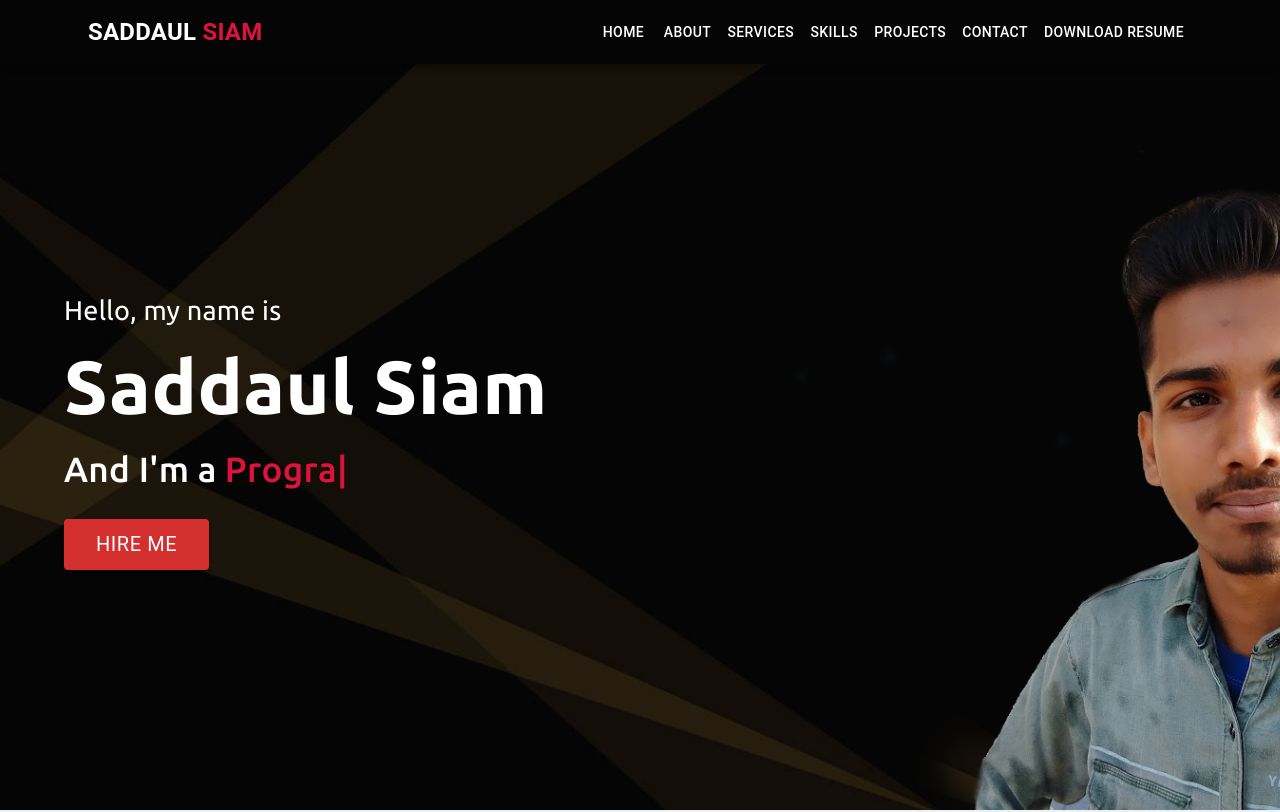
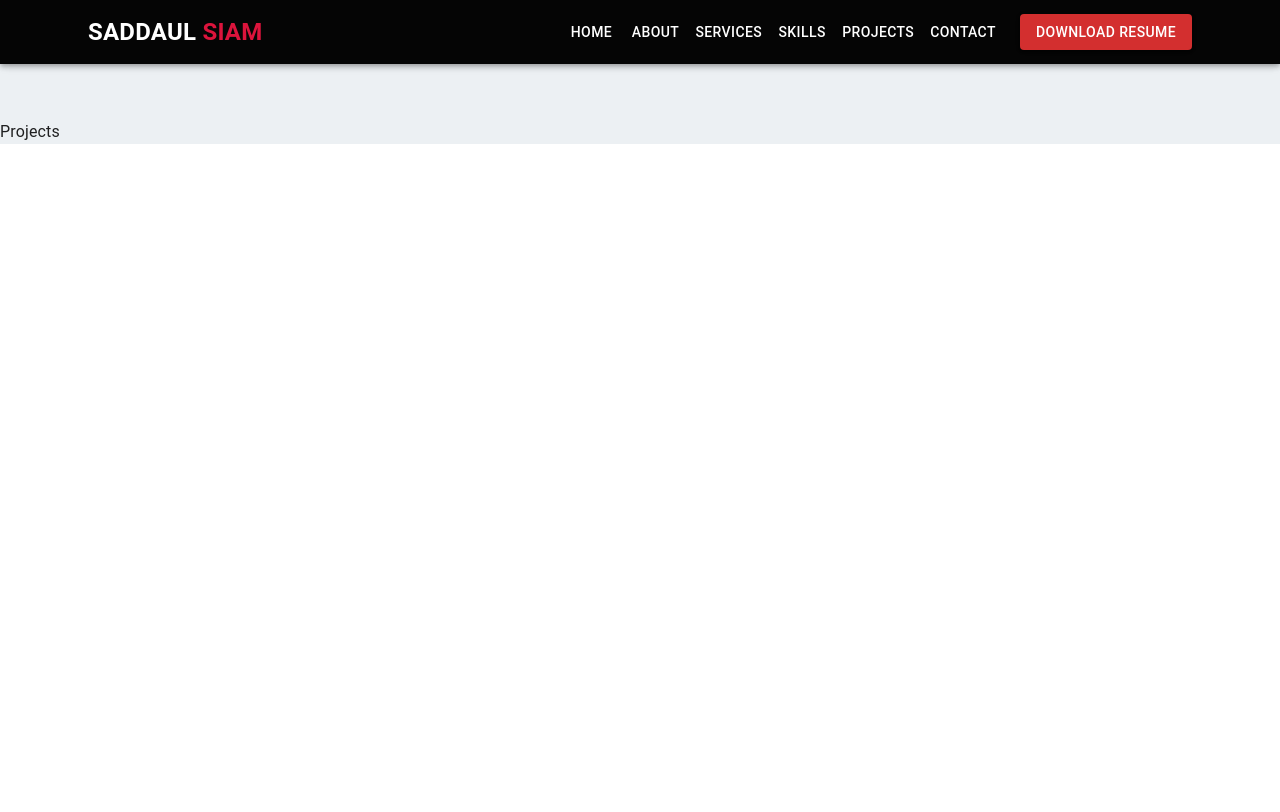
Before and after one commit to Saddaul-Siam/My-portfolio, a React (Create React App) app: page /projects in a window 1280 px wide. Shown: the top 812 px of the page. Built offline with nearby package versions, Linux system fonts and the light colour scheme.

Commit message:
code update

```diff
--- a/src/App.js
+++ b/src/App.js
@@ -1,10 +1,17 @@
 import './App.css';
 import Home from './Pages/Home/Home/Home';
-
+import { BrowserRouter, Routes, Route } from "react-router-dom";
+import Projects from './Pages/Projects/Projects';
 function App() {
   return (
     <div className="App">
-      <Home />
+
+      <BrowserRouter>
+        <Routes>
+          <Route path="/" element={<Home />} />
+          <Route path="projects" element={<Projects />} />
+        </Routes>
+      </BrowserRouter>
     </div>
   );
 }
--- a/src/Pages/Home/MYSkills/MYSkills.js
+++ b/src/Pages/Home/MYSkills/MYSkills.js
@@ -60,7 +60,15 @@ const MYSkills = () => {
 
           <p>React</p>
           <div class="container">
-            <div class="skills php">85%</div>
+            <div class="skills react">90%</div>
+          </div>
+          <p>Bootstrap</p>
+          <div class="container">
+            <div class="skills bootstrap">95%</div>
+          </div>
+          <p>Material UI</p>
+          <div class="container">
+            <div class="skills materialUI">95%</div>
           </div>
         </Grid>
       </Grid>
--- a/src/Pages/Home/MYSkills/MySkills.css
+++ b/src/Pages/Home/MYSkills/MySkills.css
@@ -13,4 +13,6 @@
 .html {width: 95%; background-color: #04AA6D;}
 .css {width: 90%; background-color: #2196F3;}
 .js {width: 90%; background-color: #f44336;}
-.php {width: 85%; background-color: #808080;}
+.react {width: 90%; background-color: #eb858d;}
+.bootstrap {width: 95%; background-color: #8f86e6;}
+.materialUI {width: 95%; background-color: #56d8c6;}
--- /dev/null
+++ b/src/Pages/Projects/Projects.js
@@ -0,0 +1,14 @@
+import { Box } from '@mui/system';
+import React from 'react';
+import Navigation from '../Shared/Navigation/Navigation';
+
+const Project = () => {
+  return (
+    <div>
+      <Navigation />
+      <Box sx={{ pt:15}}>Projects</Box>
+    </div>
+  );
+};
+
+export default Project;
--- a/src/Pages/Shared/Navigation/Navigation.js
+++ b/src/Pages/Shared/Navigation/Navigation.js
@@ -16,6 +16,7 @@ import PDF from '../../../images/Md_ Saddaul Islam Sheam - Google Docs.pdf'
 import Fab from '@mui/material/Fab';
 import KeyboardArrowUpIcon from '@mui/icons-material/KeyboardArrowUp';
 import Zoom from '@mui/material/Zoom';
+import { NavLink } from 'react-router-dom';
 
 function HideOnScroll(props) {
   const { children, window } = props;
@@ -117,6 +118,9 @@ export default function Navigation(props) {
         <a style={{ textDecoration: 'none', color: '#262626' }} href="#skills"><Button color="inherit">Skills</Button></a>
       </MenuItem>
       <MenuItem>
+        <NavLink to="/projects"><Button color="inherit">Projects</Button></NavLink>
+      </MenuItem>
+      <MenuItem>
         <a style={{ textDecoration: 'none', color: '#262626' }} href="#contact"><Button color="inherit">Contact</Button></a>
       </MenuItem>
       <MenuItem>
@@ -158,7 +162,7 @@ export default function Navigation(props) {
                   <a style={{ textDecoration: 'none', color: 'white' }} href="#projects"><Button color="inherit">Projects</Button></a>
                   <a style={{ textDecoration: 'none', color: 'white' }} href="#contact"><Button color="inherit">Contact</Button></a>
                   <a href={PDF} download="Resume of Md Saddaul Islam Sheam" target='_blank' rel="noreferrer"
-                    style={{ textDecoration: "none", color: 'white' }}><Button color="inherit">Download Resume</Button></a>
+                    style={{ textDecoration: "none", color: 'white' }}><Button variant="contained" color="error" sx={{ ml: 2 }}>Download Resume</Button></a>
                 </Box>
                 <Box sx={{ display: { xs: 'flex', md: 'none' } }}>
                   <IconButton
```
